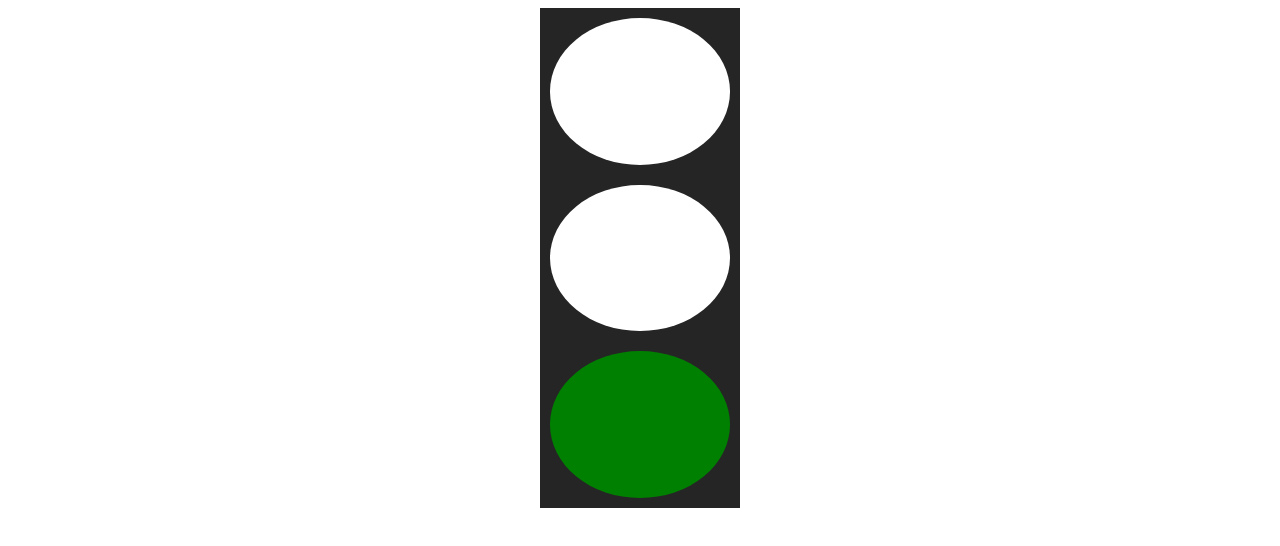
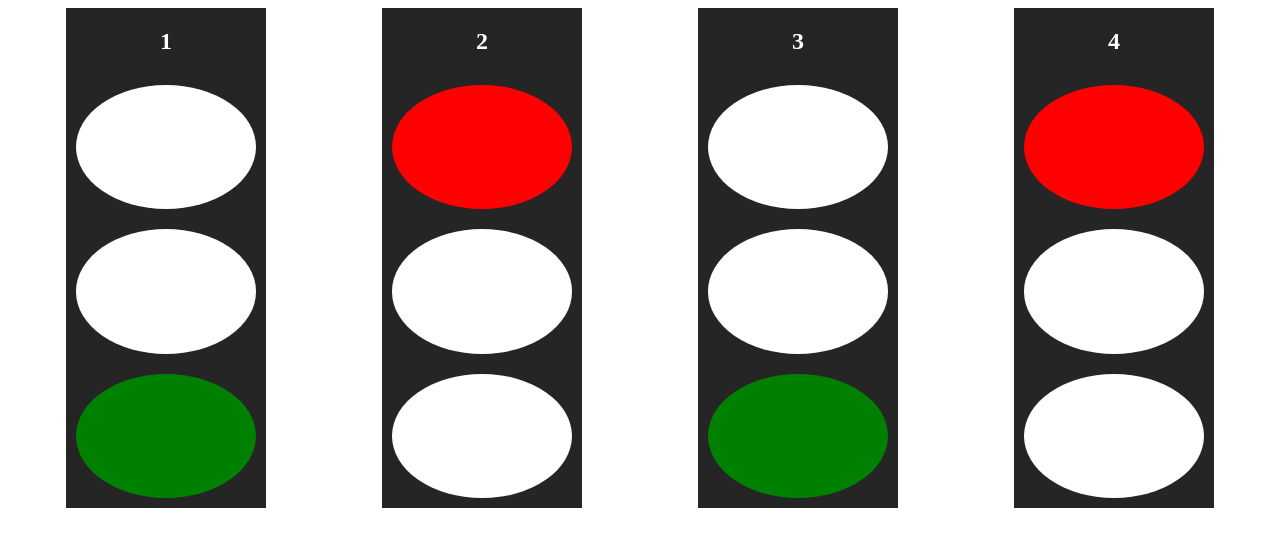
Before and after one commit to ARafay007/Traffic-Signal, a plain HTML site: page index.html in a window 1280 px wide. Drawn offline with Linux system fonts and the light colour scheme.

Commit message:
Four traffic signals system

```diff
--- a/index.html
+++ b/index.html
@@ -11,7 +11,18 @@
             box-sizing: border-box;
         }
 
-        .flex-container{
+        h2{
+            color:white;
+            text-align:center;
+        }
+
+        .flex-container {
+            display:flex;
+            flex-direction:row;
+        }
+
+        .signal-box
+        {
             display:flex;
             flex-direction:column;
             background-color: rgb(37,37,37);
@@ -19,6 +30,8 @@
             height:500px;
             margin:auto;
         }
+
+
 
         .signal{
             background-color: white;
@@ -36,12 +49,34 @@
 </head>
 <body>
     <div class="flex-container">
-        <div class="red signal"></div>
-        <div class="yellow signal"></div>
-        <div class="green signal"></div>
+        <div class='signal-box'>
+            <h2>1</h2>
+            <div class="red signal"></div>
+            <div class="yellow signal"></div>
+            <div class="green signal"></div>
+        </div>
+
+        <div class='signal-box'>
+            <h2>2</h2>
+            <div class="red2 signal"></div>
+            <div class="yellow2 signal"></div>
+            <div class="green2 signal"></div>
+        </div>
+
+        <div class='signal-box'>
+            <h2>3</h2>
+            <div class="red signal"></div>
+            <div class="yellow signal"></div>
+            <div class="green signal"></div>
+        </div>
+
+        <div class='signal-box'>
+            <h2>4</h2>
+            <div class="red2 signal"></div>
+            <div class="yellow2 signal"></div>
+            <div class="green2 signal"></div>
+        </div>
     </div>
-
-    <div class="timerDiv"></div>
 
     <script src="script.js"></script>
 </body>
--- a/script.js
+++ b/script.js
@@ -1,26 +1,52 @@
 'use strict';
 
-const redLight = document.querySelector('.red');
-const yellowLight = document.querySelector('.yellow');
-const greenLight = document.querySelector('.green');
+const redLight = document.querySelectorAll('.red');
+const yellowLight = document.querySelectorAll('.yellow');
+const greenLight = document.querySelectorAll('.green');
+
+const redLight2 = document.querySelectorAll('.red2');
+const yellowLight2 = document.querySelectorAll('.yellow2');
+const greenLight2 = document.querySelectorAll('.green2');
+
 let count = 1, timer = 0;
 
 const changeLights = () => {
     if(count === 1){
-        redLight.style.backgroundColor = 'red';
-        yellowLight.style.backgroundColor = greenLight.style.backgroundColor = 'white';
+        redLight.forEach(el => el.style.backgroundColor = 'red');
+        yellowLight.forEach(el => el.style.backgroundColor = 'white');
+        greenLight.forEach(el => el.style.backgroundColor = 'white');
+
+        redLight2.forEach(el => el.style.backgroundColor = 'white');
+        yellowLight2.forEach(el => el.style.backgroundColor = 'white');
+        greenLight2.forEach(el => el.style.backgroundColor = 'green');
+
         count++;
         timer = 3000;
     } else if(count === 2){
-        yellowLight.style.backgroundColor = 'yellow';
-        redLight.style.backgroundColor = greenLight.style.backgroundColor = 'white';
+        redLight.forEach(el => el.style.backgroundColor = 'white');
+        yellowLight.forEach(el => el.style.backgroundColor = 'yellow');
+        greenLight.forEach(el => el.style.backgroundColor = 'white');
+
         count++;
         timer = 1000;
     } else if(count === 3){
-        greenLight.style.backgroundColor = 'green';
-        redLight.style.backgroundColor = yellowLight.style.backgroundColor = 'white';
-        count = 1;
+        redLight.forEach(el => el.style.backgroundColor = 'white');
+        yellowLight.forEach(el => el.style.backgroundColor = 'white');
+        greenLight.forEach(el => el.style.backgroundColor = 'green');
+
+        redLight2.forEach(el => el.style.backgroundColor = 'red');
+        yellowLight2.forEach(el => el.style.backgroundColor = 'white');
+        greenLight2.forEach(el => el.style.backgroundColor = 'white');
+
+        count++;
         timer = 3000;
+    } else if(count === 4){
+        redLight2.forEach(el => el.style.backgroundColor = 'white');
+        yellowLight2.forEach(el => el.style.backgroundColor = 'yellow');
+        greenLight2.forEach(el => el.style.backgroundColor = 'white');
+
+        count=1;
+        timer = 1000;
     }
 };
 
```
